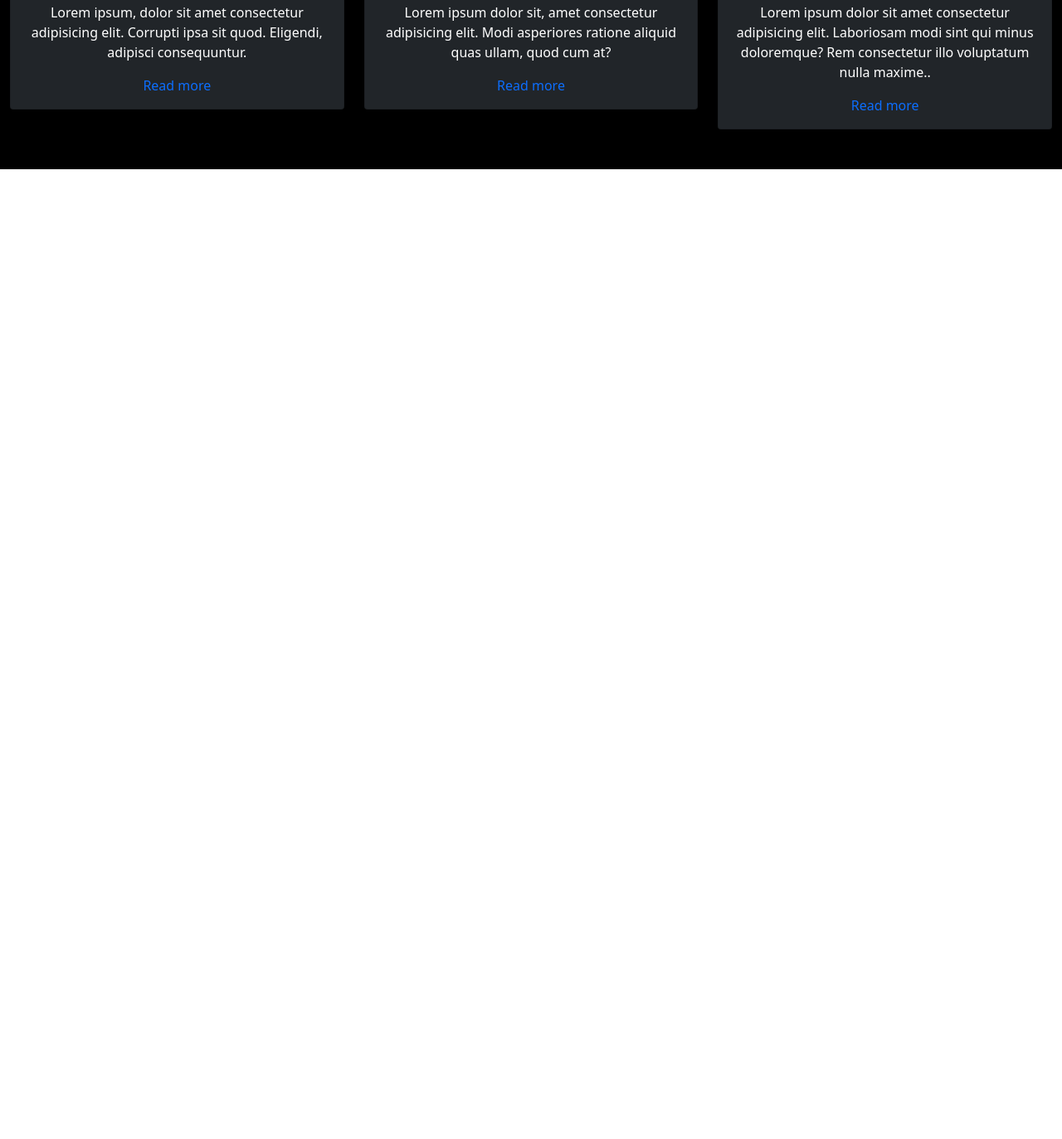
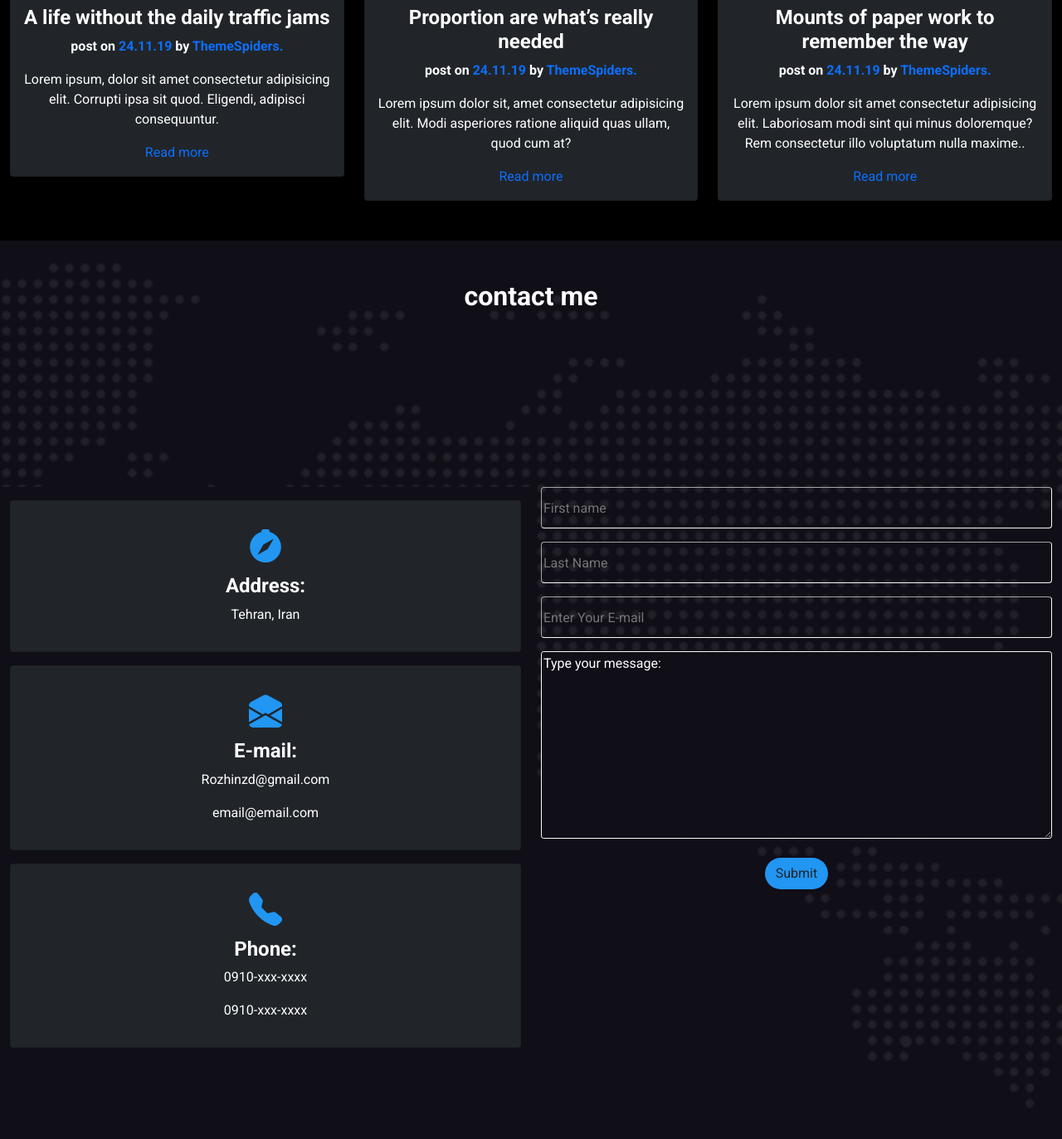
Before and after one commit to rozhin-tajzadeh/rozhin-tajzadeh.github.io, a plain HTML site: page index.html in a window 1280 px wide. Shown: the part 5630-7003 px from the top of the page at 83% size. Before the commit the page ends 5834 px from the top, so only its background shows below. Drawn offline with nearby package versions, Linux system fonts and the light colour scheme.

Commit message:
contact me added

```diff
--- a/css/style.css
+++ b/css/style.css
@@ -1,3 +1,7 @@
+body {
+    font-family: 'Amiri', serif;
+    font-family: 'Roboto', sans-serif;
+}
 .background {
     height: 700px;
     background-size: cover;
@@ -23,6 +27,14 @@
     background-position: 70%;
     background-image: url(../images/image.png);
 
+}
+
+.background-3 {
+    height: 1200px;
+    background-size: cover;
+    background-repeat: no-repeat;
+    background-position: 70%;
+    background-image: url(../images/mapback.png);
 }
 
 .span1{
@@ -159,3 +171,11 @@
 
 
 }
+
+.height-1 {
+    height: 50px;
+}
+
+.btn-1{
+    margin-left: -100px;
+}
--- a/index.html
+++ b/index.html
@@ -10,6 +10,9 @@
     <link rel="stylesheet" href="https://cdn.jsdelivr.net/npm/bootstrap-icons@1.7.2/font/bootstrap-icons.css">
     <script src="https://kit.fontawesome.com/e899902618.js" crossorigin="anonymous"></script>
     <link rel="stylesheet" href="css/style.css">
+    <link rel="preconnect" href="https://fonts.googleapis.com">
+    <link rel="preconnect" href="https://fonts.gstatic.com" crossorigin>
+    <link href="https://fonts.googleapis.com/css2?family=Roboto:ital,wght@0,100;0,300;0,400;0,500;0,700;0,900;1,100;1,300;1,400;1,500;1,700&display=swap" rel="stylesheet">
 </head>
 <body>
     <!-- navbar -->
@@ -370,7 +373,9 @@
     <!-- Featured posts -->
     <div class="container-fluid p-0">
         <div class="row text-center bg-black position-relative mx-0" id="blog">
-
+          <br><br>
+            <p class="h2 text-white fw-bold mb-5 mt-5">Featured Posts</p>
+            <br><br>
             <div class="col-12 col-md-4 mt-5">
                 <div class="card bg-dark">
                 <img src="images/b-3.png" class="card-img-top" alt="...">
@@ -412,7 +417,48 @@
 
     <!-- contact me  -->
     <div class="container-fluid">
-        <div class="row"></div>
+        <div class="row text-center background-3 color" id="contact">
+          <p class="m-0 p-0 text-white mt-5 mb-0 h2 fw-bold">contact me </p>
+
+          <div class="col-12 col-md-6 color mb-3">
+            <div class="card bg-dark mt-3">
+              <div class="card-body">
+                <p class="mt-3 h1 color-1 "><i class="bi bi-compass-fill"></i></p>
+                <p class=" card-title h4 text-white fw-bold">Address:</p>
+                <p class="text-white">Tehran, Iran</p>
+              </div>
+            </div>
+
+            <div class="card bg-dark mt-3">
+              <div class="card-body">
+                <p class="mt-3 h1 color-1"><i class="bi bi-envelope-open-fill"></i></p>
+                <p class=" card-title h4 text-white fw-bold">E-mail:</p>
+                <p class="text-white">Rozhinzd@gmail.com</p>
+                <p class="text-white">email@email.com</p>
+              </div>
+            </div>
+
+            <div class="card bg-dark mt-3">
+              <div class="card-body">
+                <p class="mt-3 h1 color-1"><i class="bi bi-telephone-fill"></i></p>
+                <p class=" card-title h4 text-white fw-bold">Phone:</p>
+                <p class="text-white">0910-xxx-xxxx</p>
+                <p class="text-white">0910-xxx-xxxx</p>
+              </div>
+            </div>
+          </div>
+
+
+
+          <div class="col-12 col-md-6">
+            <input type="text" required="required" class="bg-transparent text-white border-1 border-light rounded rounded-2 w-100 height-1" name="name" placeholder="First name">
+            <input type="text" required="required" class="mt-3 bg-transparent text-white border-1 border-light rounded rounded-2 w-100 height-1" name="name" placeholder="Last Name">
+            <input type="email" required="required" class="mt-3 bg-transparent text-white border-1 border-light rounded rounded-2 w-100 height-1" name="name" placeholder="Enter Your E-mail">
+            <textarea class="color border-1 rounded rounded-1 border-light w-100 h-25  text-white mt-3" name="message" rows="4" cols="50" placeholder="Type Your Message: ">Type your message:
+              </textarea>
+            <input type="submit" required="required" class="btn color-5 text-start mt-3" value="Submit">
+          </div>
+        </div>
     </div>
 
 
```
Also changed, not shown: indexrtl.html (+55 -11 lines).
